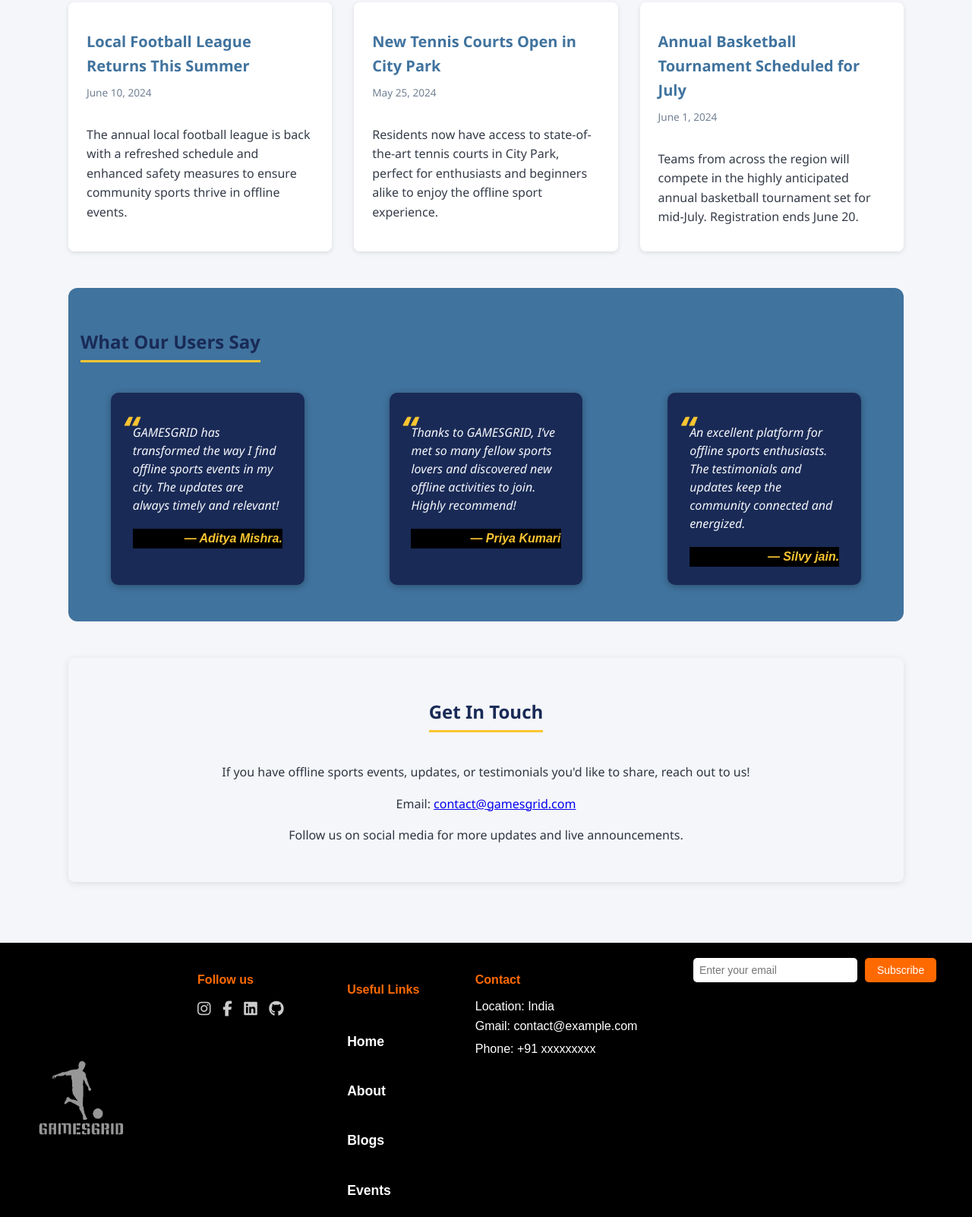
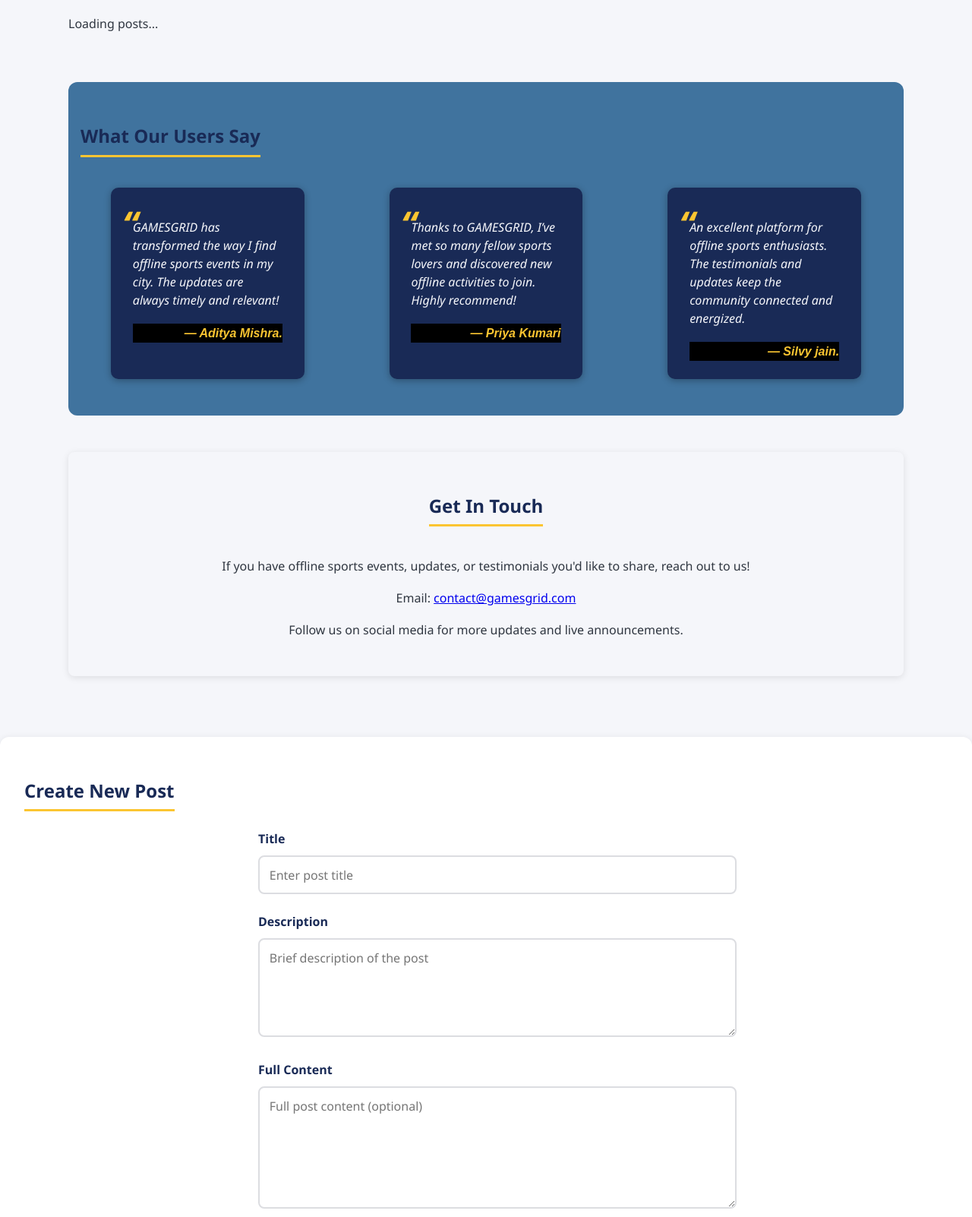
Before and after one commit to AriseHackathon/Arise_Frontend, a plain HTML site: page blog.html in a window 1280 px wide. Shown: the part 233-1835 px from the top of the page at 76% size. Drawn offline with Linux system fonts and the light colour scheme.

Commit message:
Add files via upload

```diff
--- a/blog.html
+++ b/blog.html
@@ -56,24 +56,7 @@
     <section id="updates">
       <h2>Latest Offline Sports Updates</h2>
       <div class="updates">
-        <article class="update-card">
-          <h3 class="update-title">Local Football League Returns This Summer</h3>
-          <time class="update-date" datetime="2024-06-10">June 10, 2024</time>
-          <p class="update-content">The annual local football league is back with a refreshed schedule and enhanced
-            safety measures to ensure community sports thrive in offline events.</p>
-        </article>
-        <article class="update-card">
-          <h3 class="update-title">New Tennis Courts Open in City Park</h3>
-          <time class="update-date" datetime="2024-05-25">May 25, 2024</time>
-          <p class="update-content">Residents now have access to state-of-the-art tennis courts in City Park, perfect
-            for enthusiasts and beginners alike to enjoy the offline sport experience.</p>
-        </article>
-        <article class="update-card">
-          <h3 class="update-title">Annual Basketball Tournament Scheduled for July</h3>
-          <time class="update-date" datetime="2024-06-01">June 1, 2024</time>
-          <p class="update-content">Teams from across the region will compete in the highly anticipated annual
-            basketball tournament set for mid-July. Registration ends June 20.</p>
-        </article>
+        <p>Loading posts...</p>
       </div>
     </section>
 
@@ -107,6 +90,40 @@
       <p>Follow us on social media for more updates and live announcements.</p>
     </section>
   </main>
+
+
+
+<section id="create-post" class="create-post-section">
+  <h2>Create New Post</h2>
+  <form id="blog-form" class="blog-form">
+    <div class="form-group">
+      <label for="post-title">Title</label>
+      <input type="text" id="post-title" name="title" required placeholder="Enter post title">
+    </div>
+
+    <div class="form-group">
+      <label for="post-description">Description</label>
+      <textarea id="post-description" name="description" required placeholder="Brief description of the post" rows="3"></textarea>
+    </div>
+
+    <div class="form-group">
+      <label for="post-content">Full Content</label>
+      <textarea id="post-content" name="content" placeholder="Full post content (optional)" rows="6"></textarea>
+    </div>
+
+    <div class="form-group">
+      <label for="post-date">Date</label>
+      <input type="date" id="post-date" name="dataCreated" required>
+    </div>
+
+    <button type="submit" class="submit-btn">
+      <span class="btn-text">Create Post</span>
+      <span class="btn-loading" style="display: none;">Creating...</span>
+    </button>
+  </form>
+
+  <div id="form-message" class="form-message" style="display: none;"></div>
+</section>
 
   <!-- footer -->
     <footer>
@@ -165,6 +182,7 @@
     </div>
   </footer>
 
+  <Script:src="./script/blog.js"></Script:src>
 </body>
 
 </html>
```
